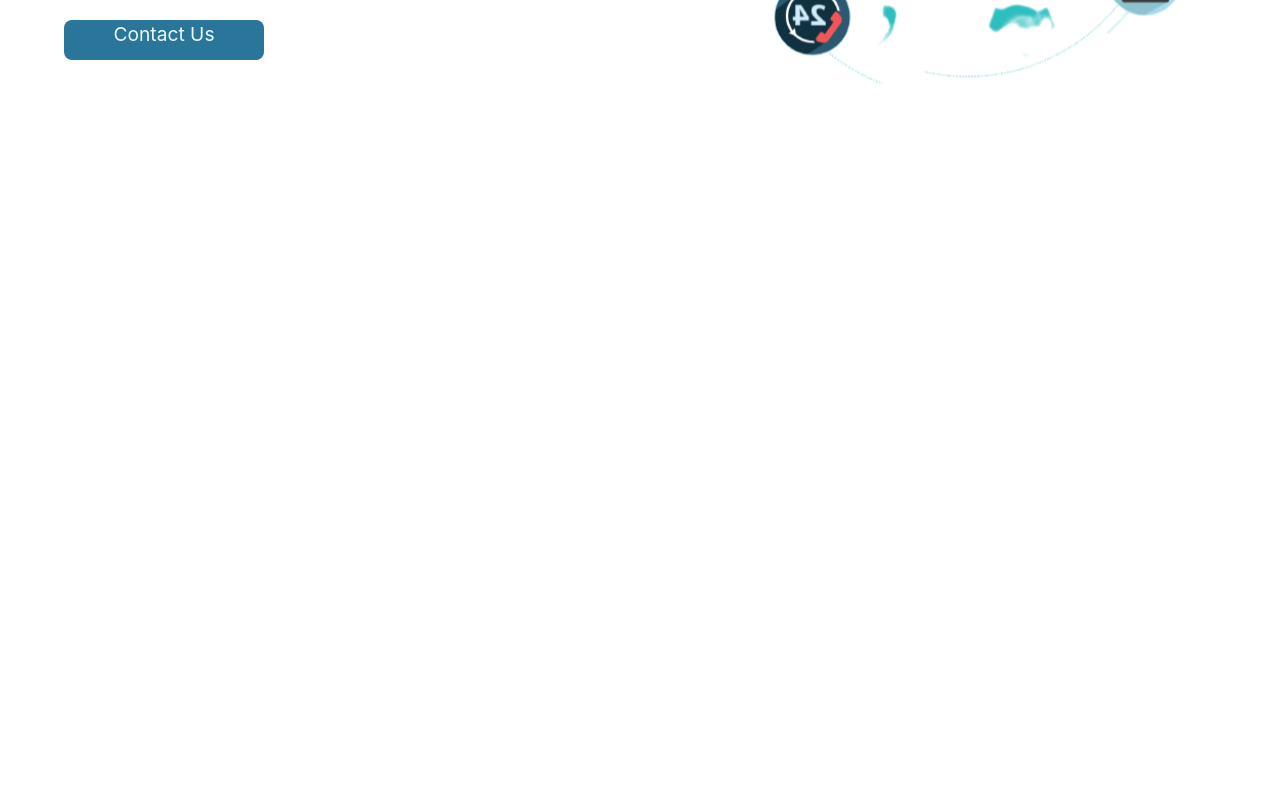
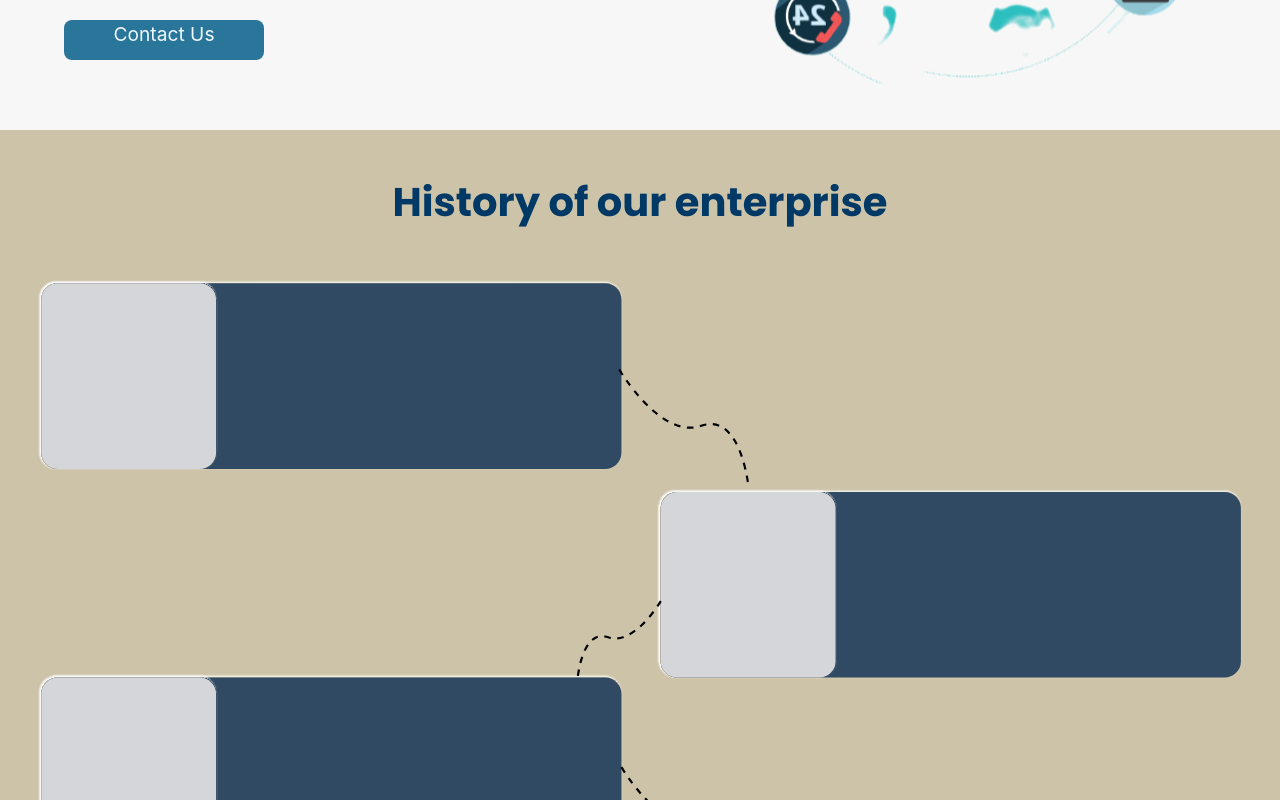
Before and after one commit to Avi-020/Swaraj_enterprises, a React (Create React App) app: page / in a window 1280 px wide. Shown: the part 700-1500 px from the top of the page. Before the commit the page ends 830 px from the top, so only its background shows below. Built offline with nearby package versions, Linux system fonts and the light colour scheme.

Commit message:
History Page added

```diff
--- a/src/App.js
+++ b/src/App.js
@@ -1,5 +1,6 @@
 
 import './App.css';
+import History from './Components/History';
 import HomePage from './Components/HomePage';
 import Navbar from './Components/Navbar';
 
@@ -9,7 +10,7 @@ function App() {
 
     <Navbar/>
     <HomePage/>
-
+    <History/>
     </>
   );
 }
--- /dev/null
+++ b/src/Components/History.js
@@ -0,0 +1,23 @@
+import React from 'react'
+import "../styles/History.css"
+import history from "../images/history.svg"
+
+function History() {
+  return (
+    <>
+    <div style={{width:"100%",height:"auto",backgroundColor:"#CDC3A9"}}>
+
+
+    <h1 style={{textAlign:"center",fontFamily:"Poppins",fontWeight:"600",color:"#003966"}} className='pt-5'> History of our enterprise</h1>
+
+    <div className="img" style={{textAlign:"center",marginTop:"3vw"}} >
+
+    <img src={history} alt="" style={{width:"100%",paddingLeft:"3vw",paddingRight:"3vw",paddingBottom:"3vw",paddingTop:"2vh"}} />
+    </div>
+
+    </div>
+    </>
+  )
+}
+
+export default History
--- a/src/Components/HomePage.js
+++ b/src/Components/HomePage.js
@@ -6,7 +6,7 @@ function HomePage() {
   return (
     <>
 
-      <div className="main">
+      <div className="main" style={{backgroundColor:"#F7F7F7"}}>
         <div className="left">
           <h1>Welcome to our wholesale Retailer distribution
             Enterprise</h1>
--- a/src/styles/Navbar.css
+++ b/src/styles/Navbar.css
@@ -3,6 +3,7 @@
     justify-content: center;
     font-family: Poppins;
     font-weight:400;
+    background-color: #F7F7F7;
   }
 
   .nav-link {
```
Also changed, not shown: src/images/history.svg (added), src/styles/History.css (added).
